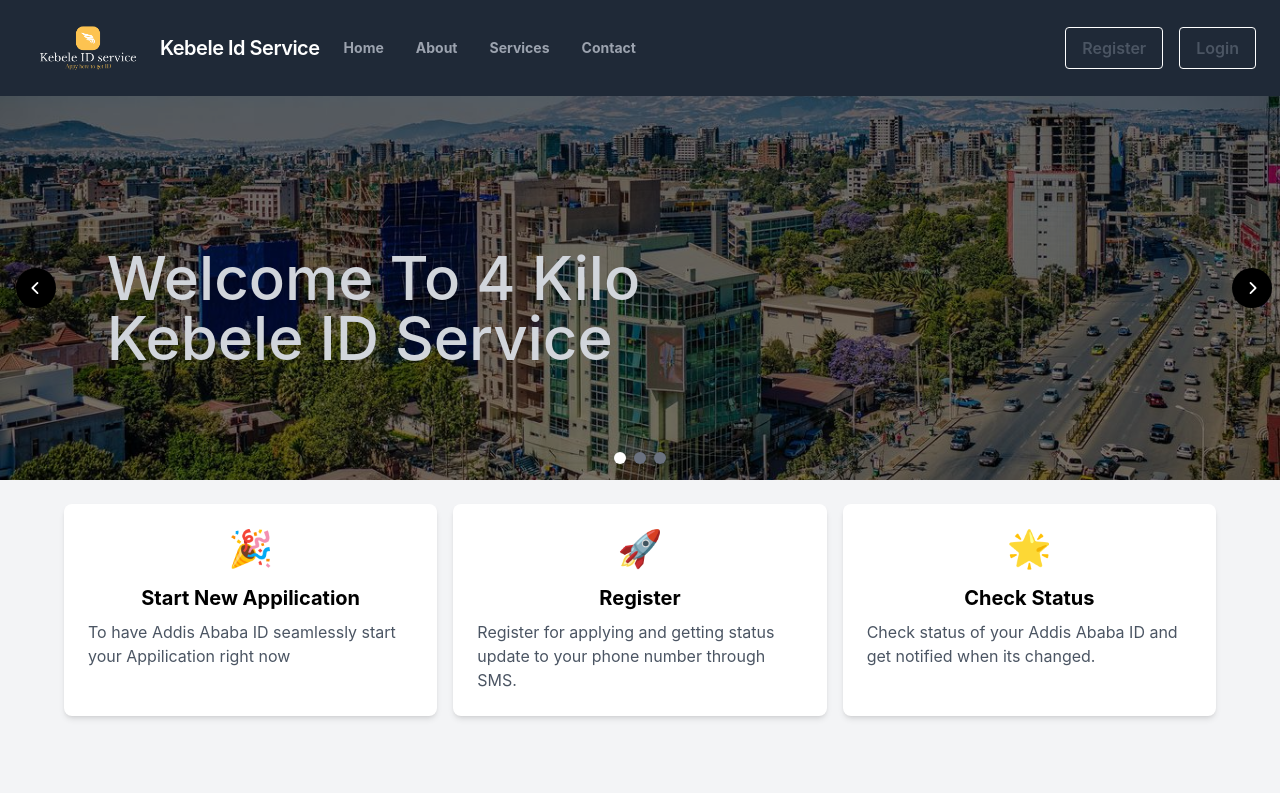
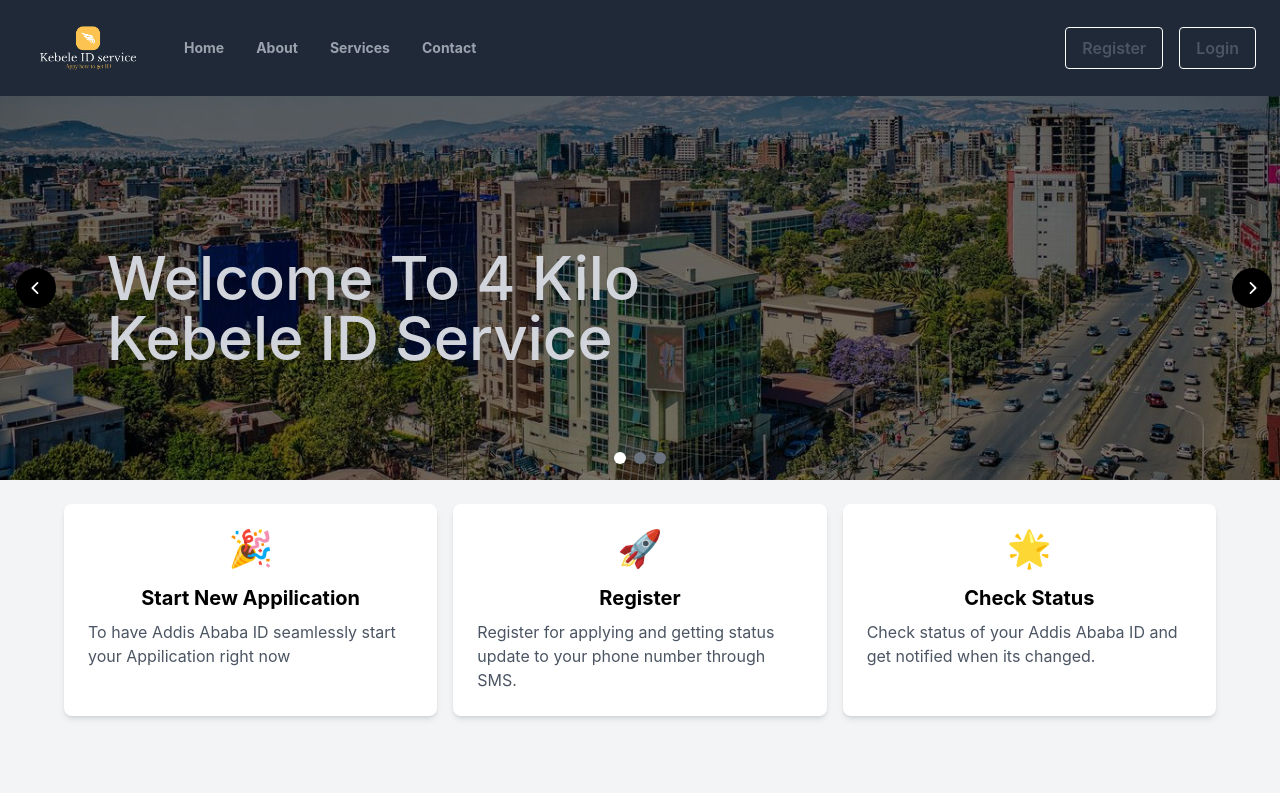
Before and after one commit to abel12-tech/kebele-id-service, a React (Create React App) app: page / in a window 1280 px wide. Shown: the top 793 px of the page. Built offline with nearby package versions, Linux system fonts and the light colour scheme.

Commit message:
some change is done

```diff
--- a/src/components/User.jsx
+++ b/src/components/User.jsx
@@ -43,12 +43,9 @@
 
   return (
     <>
-      <nav className="flex w-full h-24 items-center justify-between flex-wrap bg-gray-800 px-6">
+      <nav className="flex w-full items-center justify-between flex-wrap bg-gray-800 px-6">
         <div className="flex items-center flex-shrink-0 text-white mr-6">
           <img src={logo} alt="Logo" className=" h-24 w-50 bg-black mr-2 " />
-          <span className="font-semibold text-xl tracking-tight">
-            Kebele Id Service
-          </span>
         </div>
         <div className="block lg:hidden">
           <button
```
